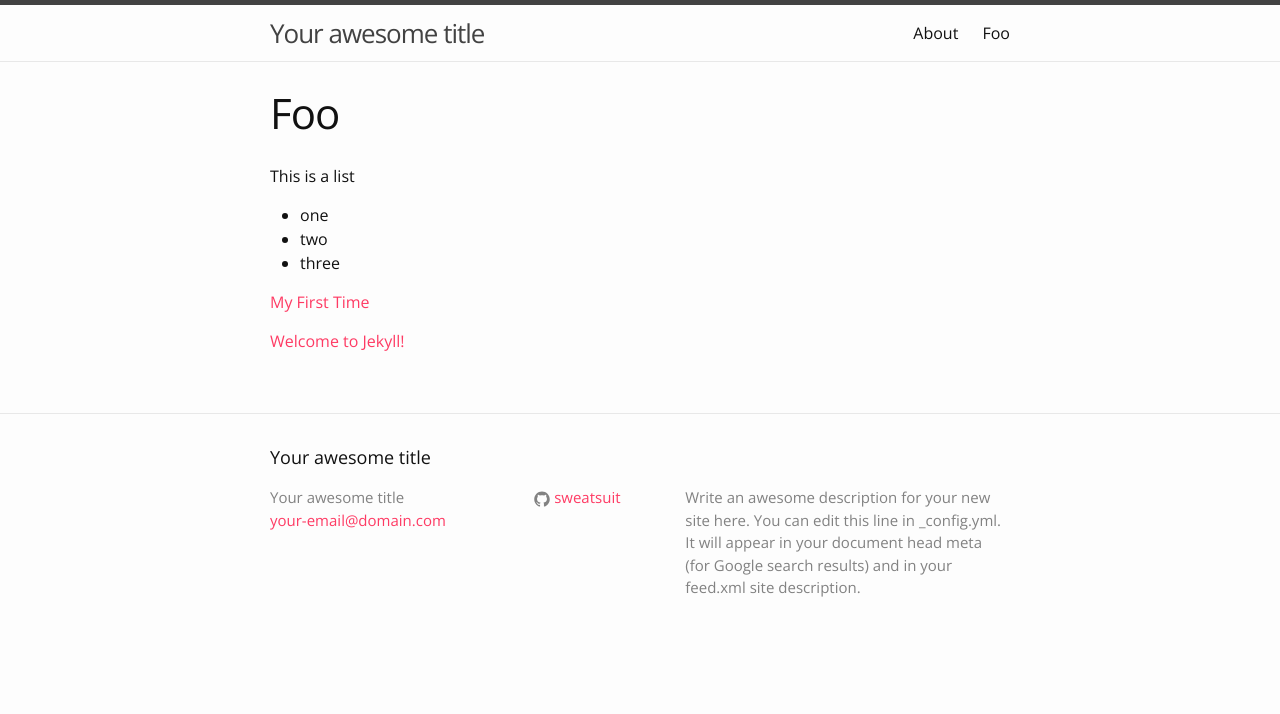
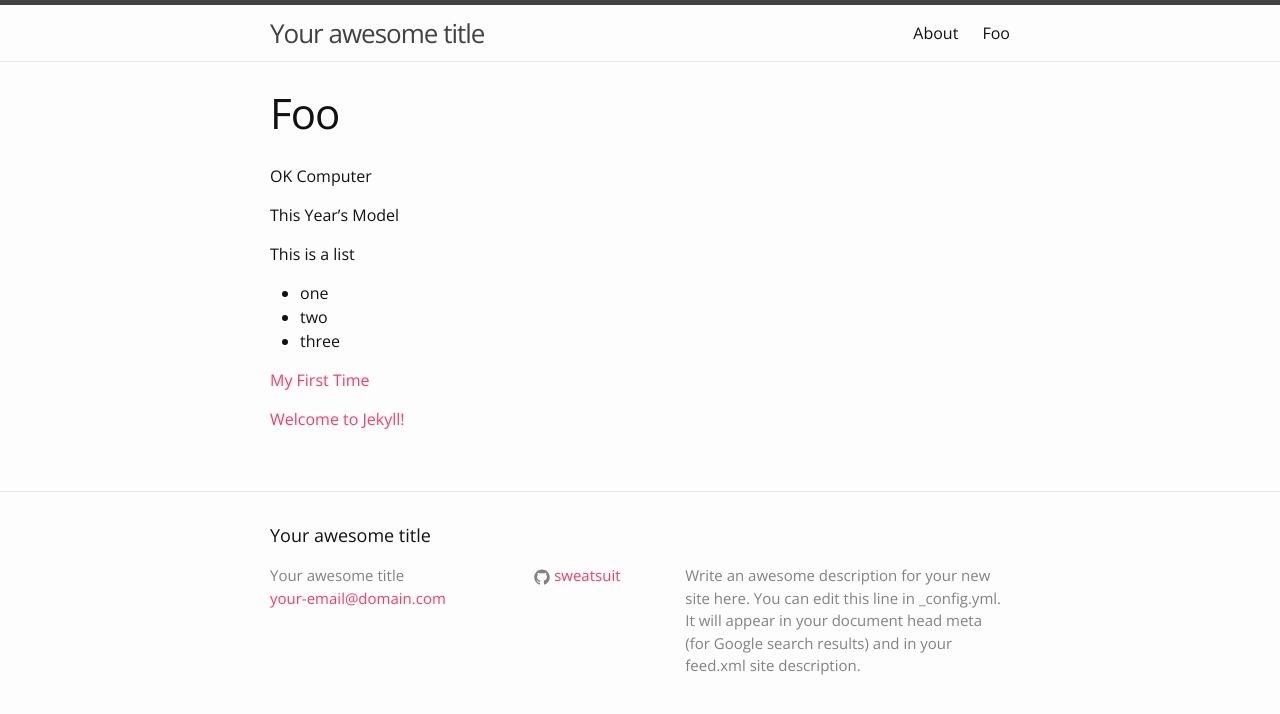
Before and after one commit to sweatsuit/sweatsui.github.io, a Jekyll site: the page built from foo.md, in a window 1280 px wide. Shown: the top 714 px of the page. Built offline with Jekyll 4.4.1, drawn with Linux system fonts in a browser that asks for light colours.

Commit message:
testing data files

```diff
--- /dev/null
+++ b/_data/albums.yml
@@ -0,0 +1,5 @@
+- title: OK Computer
+  band: Radiohead
+
+- title: This Year's Model
+  band: Elvis Costello
--- a/foo.md
+++ b/foo.md
@@ -4,6 +4,10 @@ title: Foo
 permalink: /foo/
 ---
 
+{% for album in site.data.albums %}
+  {{ album.title }}
+  {{ album.artist }}
+{% endfor %}
 This is a list
 
 * one
```
